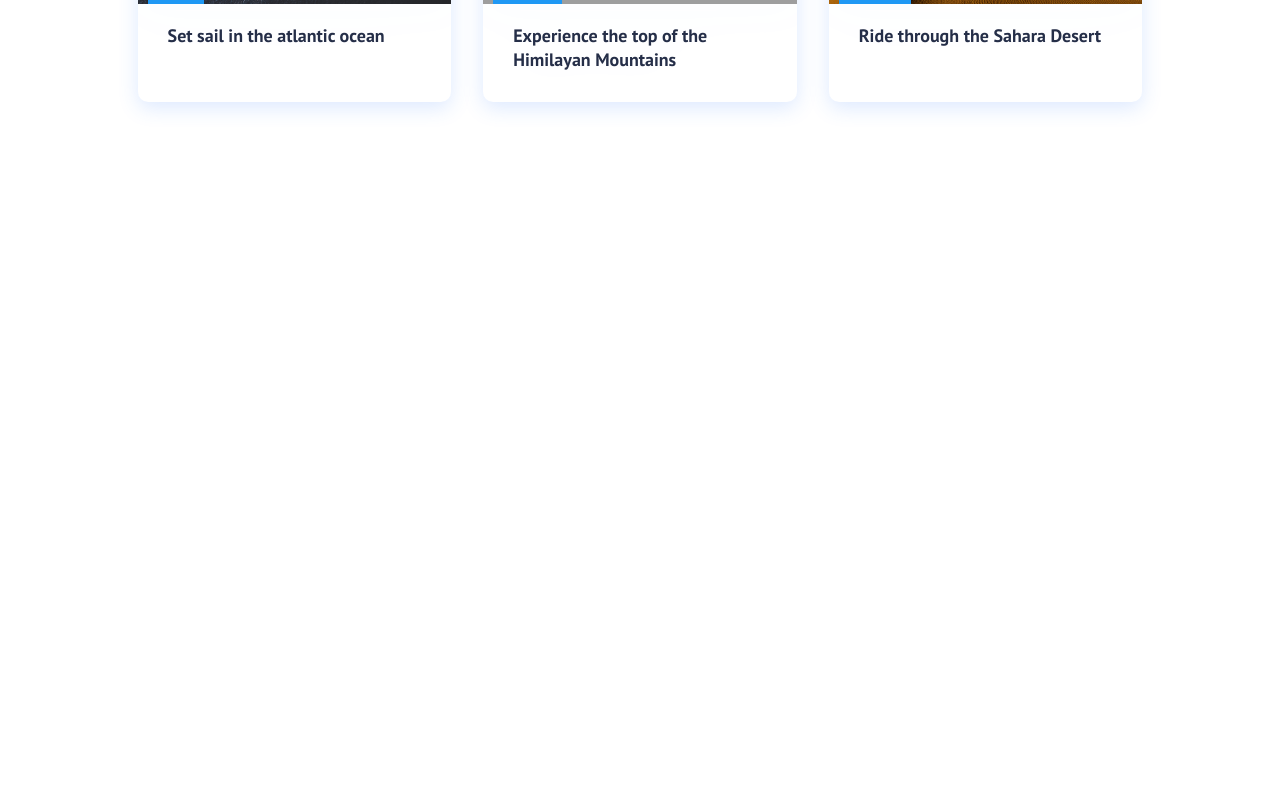
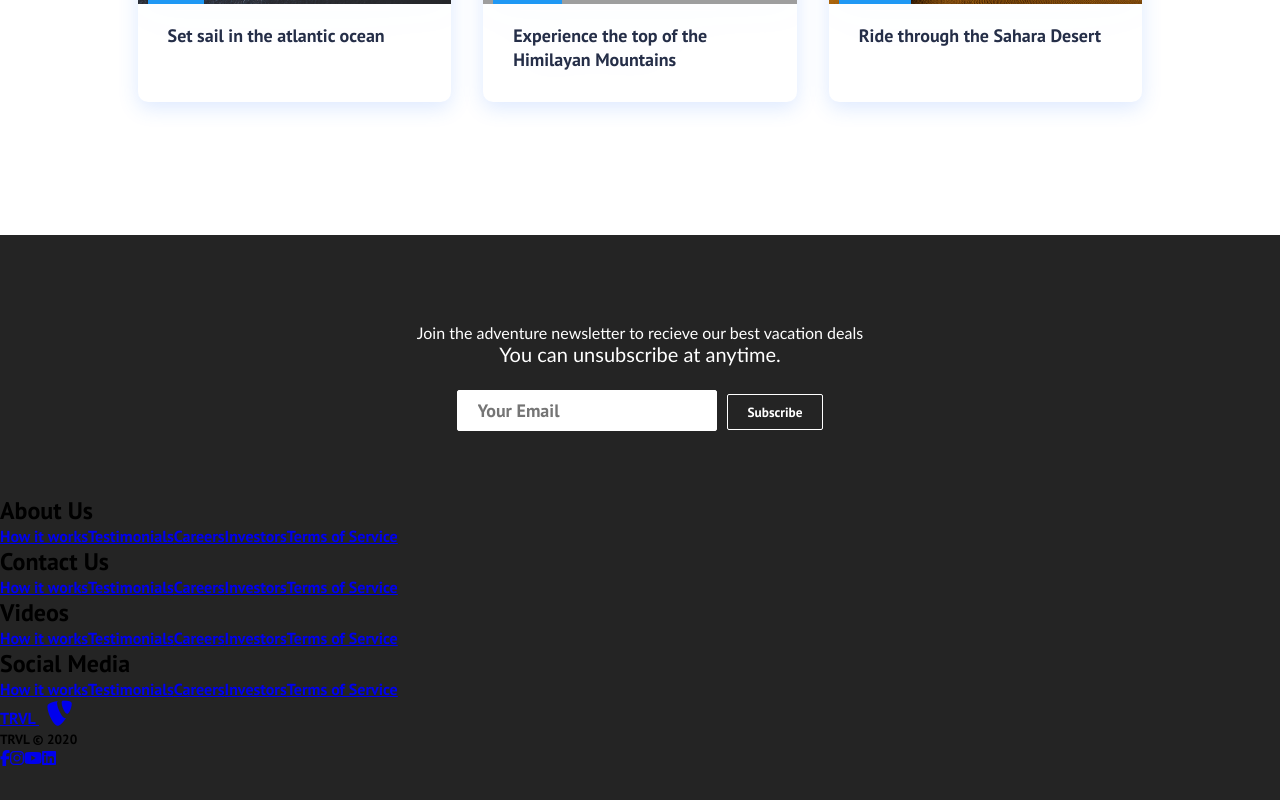
Before and after one commit to garyliggins/sample_react_brochure, a React (Create React App) app: page / in a window 1280 px wide. Shown: the part 1666-2466 px from the top of the page. Before the commit the page ends 1901 px from the top, so only its background shows below. Built offline with nearby package versions, Linux system fonts and the light colour scheme; grey boxes are pictures that could not be loaded.

Commit message:
almost finished

```diff
--- /dev/null
+++ b/src/components/Footer.css
@@ -0,0 +1,45 @@
+.footer-container {
+    background-color: #242424;
+    padding: 4rem 0 2rem 0;
+    display: flex;
+    flex-direction: column;
+    justify-content: center;
+    align-self: center;
+}
+
+.footer-subscription {
+    display: flex;
+    flex-direction: column;
+    justify-content: center;
+    align-items: center;
+    text-align: center;
+    margin-bottom: 24px;
+    padding: 24px;
+    color: #fff;
+}
+
+.footer-subscription > p {
+    font-family: 'Trebuchet MS', 'Lucida Sans Unicode', 'Lucida Grande', 'Lucida Sans', Arial, sans-serif;
+}
+
+.footer-subscription-heading {
+    margin-bottom: 24px;
+    font-size: 24px;
+}
+
+.footer-subscription-text {
+    margin-bottom: 24px;
+    font-size: 20px;
+}
+
+.footer-input {
+    padding: 8px 20px;
+    border-radius: 2px;
+    margin-right: 10px;
+    outline: none;
+    border: none;
+    font-size: 18px;
+    margin-bottom: 16px;
+    border: 1px solid #fff;
+
+}
--- /dev/null
+++ b/src/components/Footer.js
@@ -0,0 +1,93 @@
+import React from 'react'
+import Button from './Button'
+import './Footer.css';
+import {Link} from 'react-router-dom'
+
+function Footer() {
+    return (
+        <div className='footer-container'>
+            <section className='footer-subscription'>
+                <p className='footer-subsription-heading'>
+                    Join the adventure newsletter to recieve our best vacation deals
+                </p>
+                <p className='footer-subscription-text'>
+                    You can unsubscribe at anytime.
+                </p>
+                <div className='input-areas'>
+                   <form>
+                        <input type='email' name='email' className='footer-input' placeholder='Your Email'/>
+                        <Button buttonStyle='btn--outline'>Subscribe</Button>
+                    </form>
+                </div>
+            </section>
+            <div className='footer-links'>
+                <div className='footer-link-wrapper'>
+                    <div className='footer-link-items'>
+                        <h2>About Us</h2>
+                        <Link to='/sign-up'>How it works</Link>
+                        <Link to='/'>Testimonials</Link>
+                        <Link to='/'>Careers</Link>
+                        <Link to='/'>Investors</Link>
+                        <Link to='/'>Terms of Service</Link>
+                    </div>
+                    <div className='footer-link-items'>
+                        <h2>Contact Us</h2>
+                        <Link to='/sign-up'>How it works</Link>
+                        <Link to='/'>Testimonials</Link>
+                        <Link to='/'>Careers</Link>
+                        <Link to='/'>Investors</Link>
+                        <Link to='/'>Terms of Service</Link>
+                    </div>
+                </div>
+                <div className='footer-link-wrapper'>
+                    <div className='footer-link-items'>
+                        <h2>Videos</h2>
+                        <Link to='/sign-up'>How it works</Link>
+                        <Link to='/'>Testimonials</Link>
+                        <Link to='/'>Careers</Link>
+                        <Link to='/'>Investors</Link>
+                        <Link to='/'>Terms of Service</Link>
+                    </div>
+                    <div className='footer-link-items'>
+                        <h2>Social Media</h2>
+                        <Link to='/sign-up'>How it works</Link>
+                        <Link to='/'>Testimonials</Link>
+                        <Link to='/'>Careers</Link>
+                        <Link to='/'>Investors</Link>
+                        <Link to='/'>Terms of Service</Link>
+                    </div>
+                </div>
+            </div>
+            <section className='social-media'>
+                <div className='social-media-wrap'>
+                    <div className='footer-logo'>
+                        <Link to='/' className='social-logo'>
+                            TRVL <i className='fab fa-typo3'></i>
+                        </Link>
+                    </div>
+                    <small className='website-rights'>TRVL © 2020</small>
+                    <div className='social-icons'>
+                        <Link className='social-icon-link facebook' to='/' target='_blank' aria-label='Facebook'>
+                            <i className='fab fa-facebook-f'></i>
+                        </Link>
+
+                        <Link className='social-icon-link instagram' to='/' target='_blank' aria-label='instagram'>
+                            <i className='fab fa-instagram'></i>
+                        </Link>
+
+                        <Link className='social-icon-link youtube' to='/' target='_blank' aria-label='YouTube'>
+                            <i className='fab fa-youtube'></i>
+                        </Link>
+
+                        <Link className='social-icon-link linkedin' to='/' target='_blank' aria-label='LinkedIn'>
+                            <i className='fab fa-linkedin'></i>
+                        </Link>
+
+                </div>
+                </div>
+            </section>
+        </div>
+    )
+}
+
+export default Footer
--- a/src/components/pages/Home.js
+++ b/src/components/pages/Home.js
@@ -2,6 +2,7 @@
 import '../../App.css'
 import HeroSection from '../HeroSection'
 import Cards from '../Cards'
+import Footer from '../Footer'
 
 
 function Home () {
@@ -9,6 +10,7 @@
         <>
             <HeroSection/>
             <Cards />
+            <Footer/>
         </>
     )
 }
```
